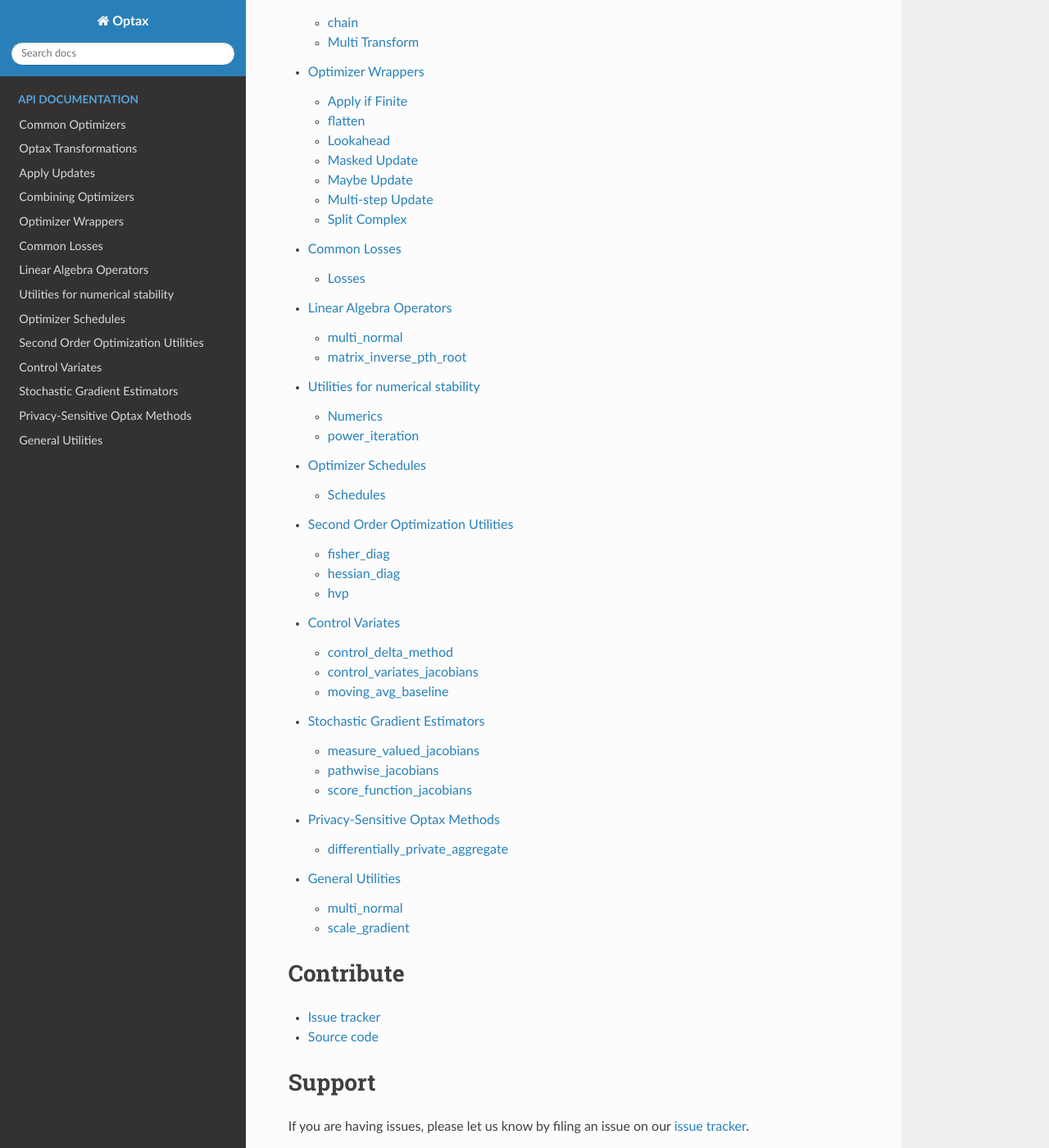
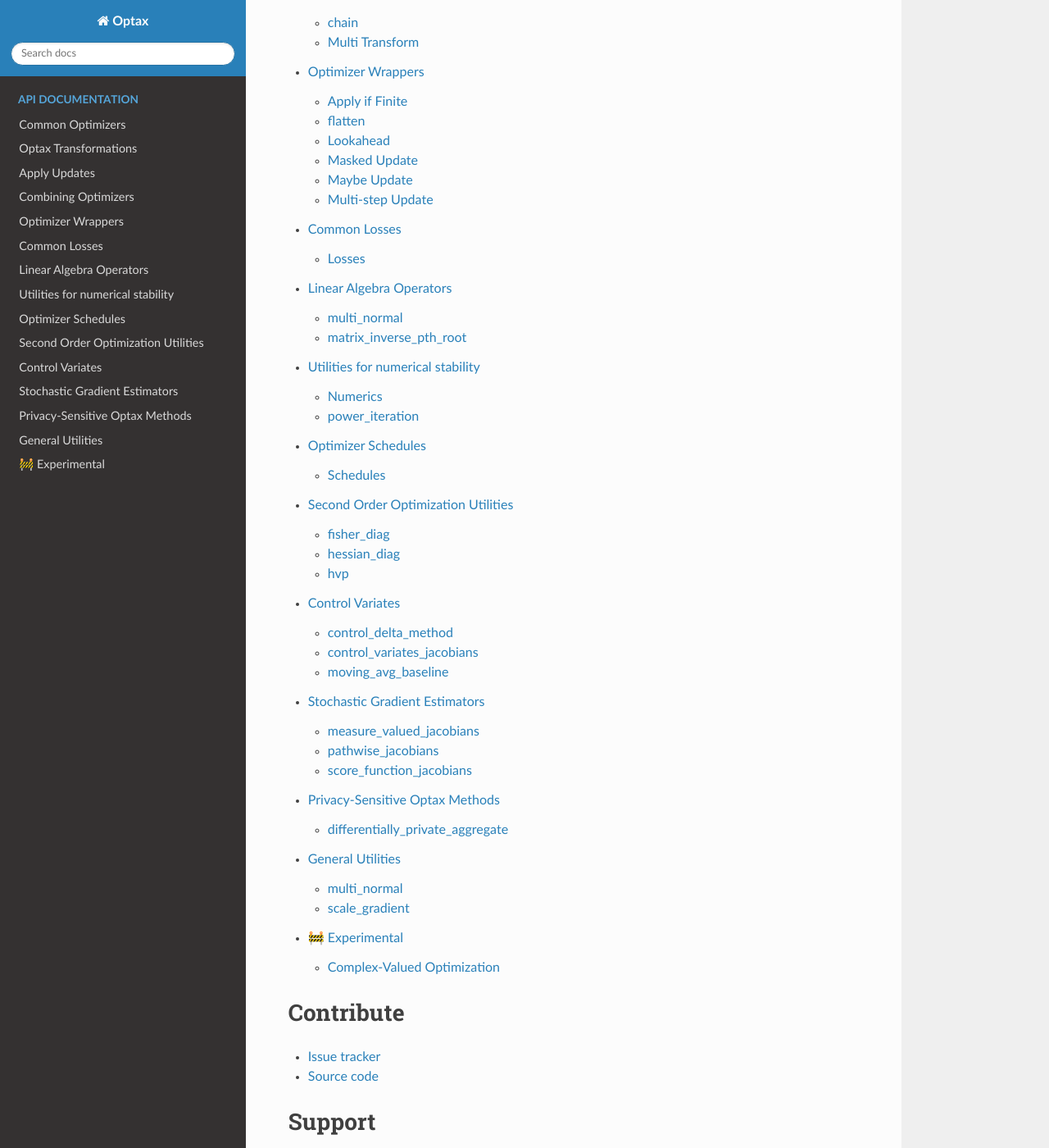
Before and after one commit to google-deepmind/optax, a Sphinx documentation site: the page built from docs/index.rst, in a window 1280 px wide and 1400 px high, scrolled down 1082 px. Shown: the whole window at 82% size. Built offline with Sphinx 7.4.7 and the Read the Docs theme 2.0.0, drawn with Linux system fonts in a browser that asks for light colours; formulas are drawn with MathJax 3; pages that are not in the unit, such as notebooks, are missing from menus.

Commit message:
Update doc

```diff
--- a/docs/api.rst
+++ b/docs/api.rst
@@ -362,8 +362,6 @@
     MaybeUpdateState
     MultiSteps
     MultiStepsState
-    split_complex
-    SplitComplexState
 
 
 Apply if Finite
@@ -418,15 +416,6 @@
    :members:
 
 .. autoclass:: MultiStepsState
-   :members:
-
-
-Split Complex
-~~~~~~~~~~~~~~
-
-.. autofunction::  split_complex
-
-.. autoclass::  SplitComplexState
    :members:
 
 
@@ -680,7 +669,7 @@
     scale_gradient
 
 multi_normal
-~~~~~~~~~~~
+~~~~~~~~~~~~
 
 .. autofunction:: multi_normal
 
@@ -688,3 +677,23 @@
 ~~~~~~~~~~~~~~~~~
 
 .. autofunction:: scale_gradient
+
+
+🚧 Experimental
+===============
+
+.. currentmodule:: optax.experimental
+
+.. autosummary::
+
+    split_real_and_imaginary
+    SplitRealAndImaginaryState
+
+
+Complex-Valued Optimization
+~~~~~~~~~~~~~~~~~~~~~~~~~~~
+
+.. autofunction::  split_real_and_imaginary
+
+.. autoclass::  SplitRealAndImaginaryState
+   :members:
```
